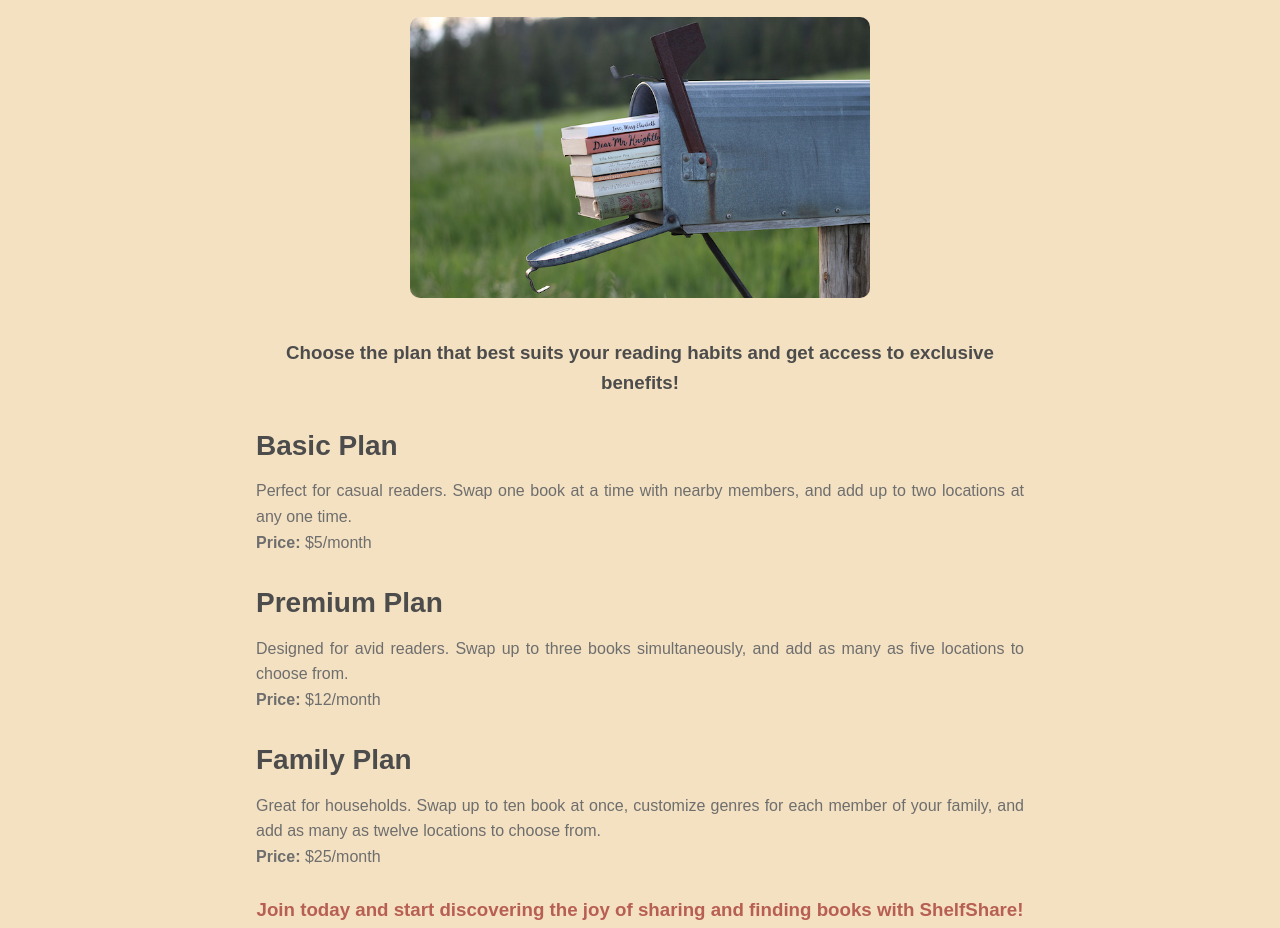
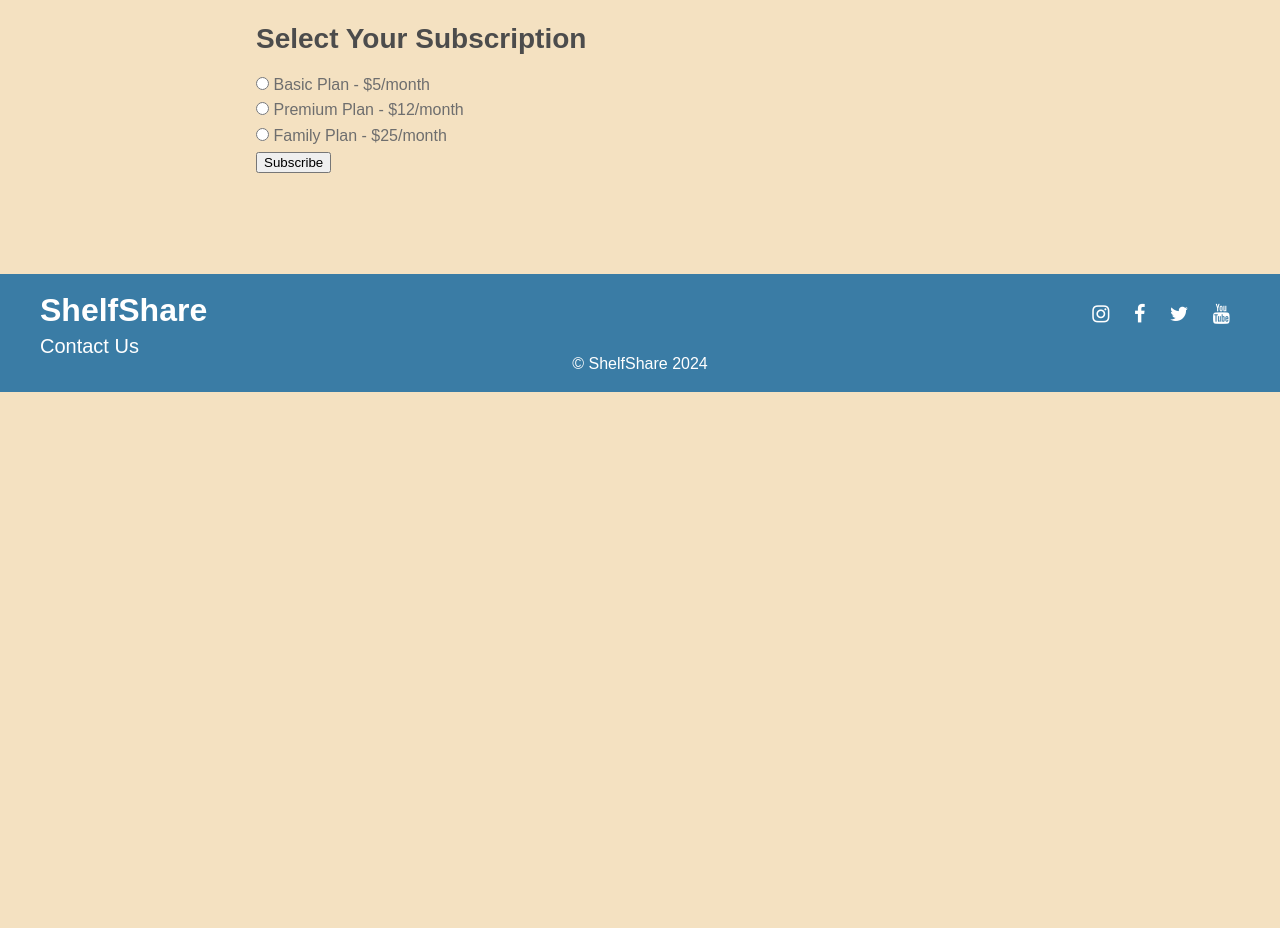
Before and after one commit to brookethomp/dec11-shelfshare, a website: page public/subscription.html in a window 1280 px wide. Shown: the part 288-1216 px from the top of the page. After the commit the page ends 800 px from the top, so only its background shows below. Drawn offline with Linux system fonts and the light colour scheme.

Commit message:
Update subscription.html

```diff
--- a/public/subscription.html
+++ b/public/subscription.html
@@ -45,42 +45,50 @@
     <body>
         <h1>Coming Soon: Subscription Plans</h1>
 
-        <div class="content">
-            <!-- Subscription Image with smaller size -->
-            <img style="display: block;" src="mailbox.jpg" alt="Subscription Plans">
-            <h3 style="color: #4C4C4C">
-                Choose the plan that best suits your reading habits and get access to exclusive benefits!
-            </h3>
-            <br>
-            <div>
-                <h2>Basic Plan</h2>
-                <p>
-                    Perfect for casual readers. Swap one book at a time with nearby members, and add up to two locations at any one time.
-                </p>
-                <p><strong>Price:</strong> $5/month</p>
-            </div>
-            <br>
-            <div>
-                <h2>Premium Plan</h2>
-                <p>
-                    Designed for avid readers. Swap up to three books simultaneously, and add as many as five locations to choose from.
-                </p>
-                <p><strong>Price:</strong> $12/month</p>
-            </div>
-            <br>
-            <div>
-                <h2>Family Plan</h2>
-                <p>
-                    Great for households. Swap up to ten book at once, customize genres for each member of your family, and add as many as twelve
-                    locations to choose from.
-                </p>
-                <p><strong>Price:</strong> $25/month</p>
-            </div>
-            <br>
-            <h3>
-                Join today and start discovering the joy of sharing and finding books with ShelfShare!
-            </h3>
-        </div>
+    <div class="content">
+        <h2>Select Your Subscription</h2>
+        <form id="subscriptionForm">
+            <input type="radio" name="plan" value="Basic Plan" id="basic" required>
+            <label for="basic">Basic Plan - $5/month</label><br>
+            <input type="radio" name="plan" value="Premium Plan" id="premium">
+            <label for="premium">Premium Plan - $12/month</label><br>
+            <input type="radio" name="plan" value="Family Plan" id="family">
+            <label for="family">Family Plan - $25/month</label><br>
+            <button type="submit">Subscribe</button>
+        </form>
+    </div>
+
+    <script>
+    document.getElementById('subscriptionForm').addEventListener('submit', async function (event) {
+        event.preventDefault();
+        const plan = document.querySelector('input[name="plan"]:checked').value;
+
+        const currentUser = JSON.parse(localStorage.getItem('currentUser'));
+        if (!currentUser) {
+            alert('You must be logged in to subscribe.');
+            return;
+        }
+
+        try {
+            const response = await fetch('/subscribe', {
+                method: 'POST',
+                headers: { 'Content-Type': 'application/json' },
+                body: JSON.stringify({ username: currentUser.username, subscription: plan }),
+            });
+
+            if (response.ok) {
+                alert('Subscription updated successfully.');
+                currentUser.subscription = plan;
+                localStorage.setItem('currentUser', JSON.stringify(currentUser));
+            } else {
+                alert('Failed to update subscription.');
+            }
+        } catch (error) {
+            console.error('Error:', error);
+        }
+    });
+    </script>
+
 
         <!-- Footer -->
         <script src="../footer.js"></script>
```
